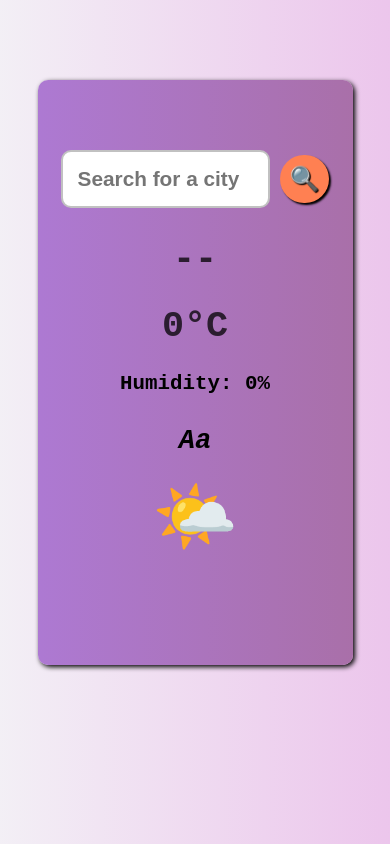
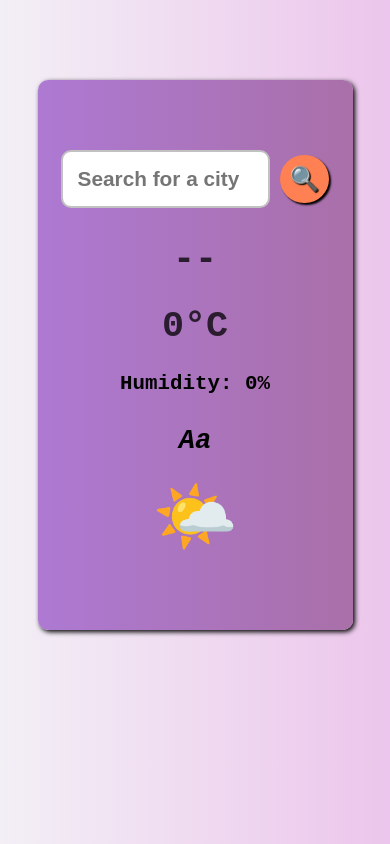
Before and after one commit to Sahasi52/Weather-Forecast-web, a plain HTML site: page index.html in a window 390 px wide. Drawn offline with Linux system fonts and the light colour scheme.

Commit message:
Update style.css

```diff
--- a/style.css
+++ b/style.css
@@ -144,7 +144,7 @@ p {
   .weather-forecast-container {
     padding: 25px;
     margin-top: 80px;
-    height: 535px;
+    height: 500px;
   }
   .weatherForm {
     margin-top: 40px;
```
